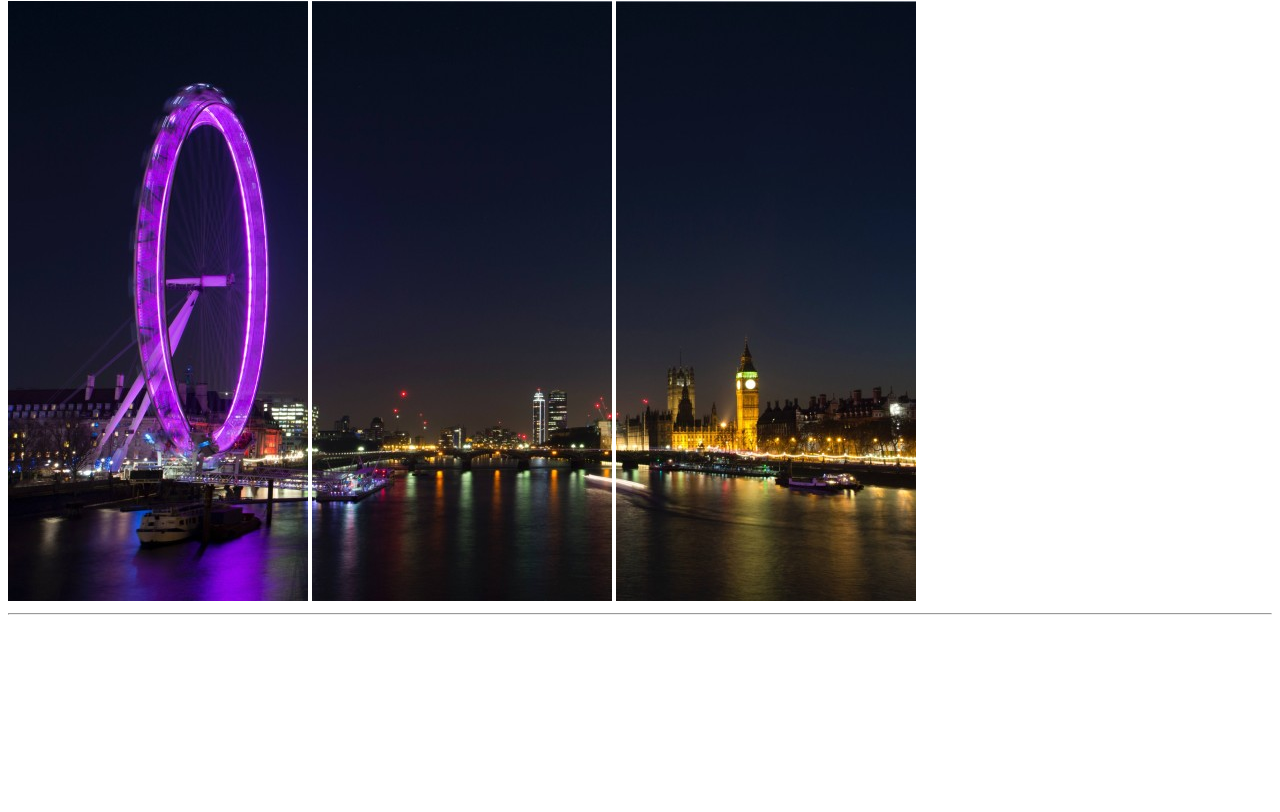
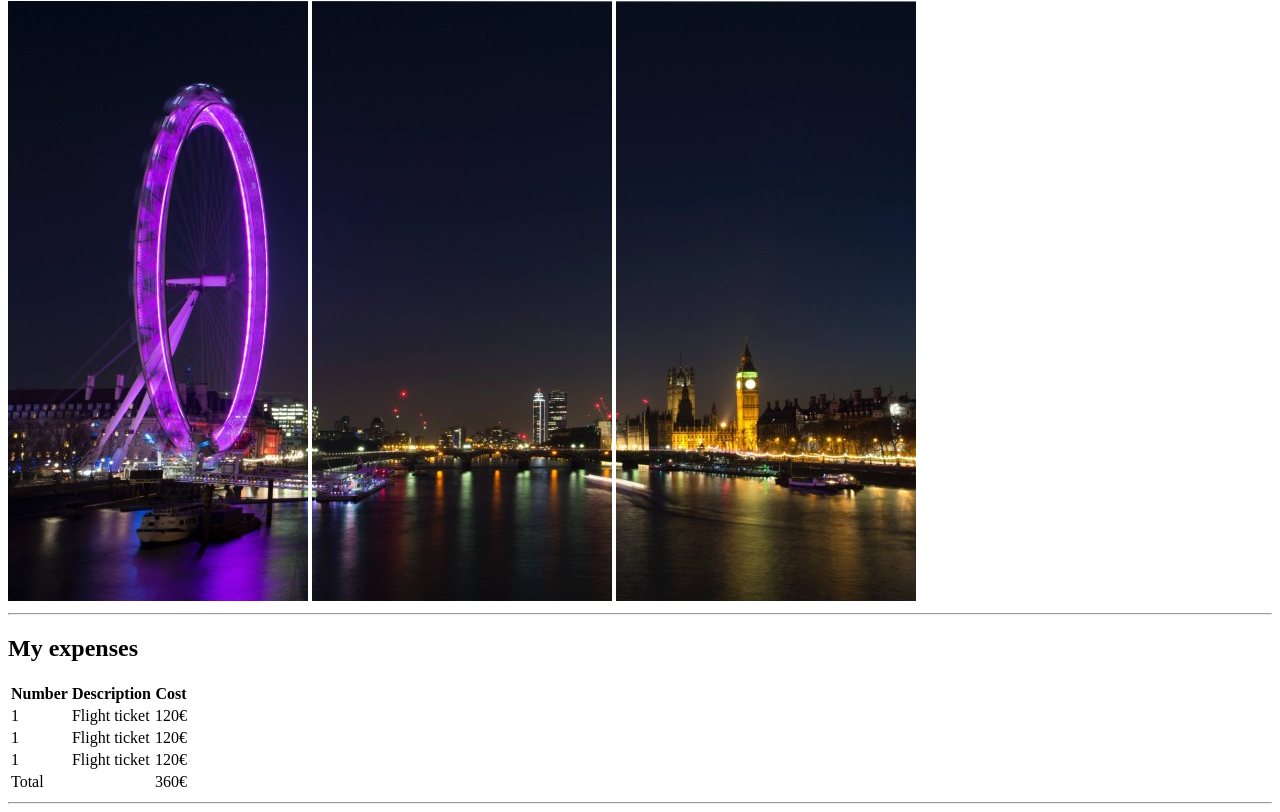
Before and after one commit to dav-montesano/html-london-trip, a plain HTML site: page index.html in a window 1280 px wide. Shown: the part 79-891 px from the top of the page. Before the commit the page ends 800 px from the top, so only its background shows below. Drawn offline with Linux system fonts and the light colour scheme.

Commit message:
feat: div table expenses

```diff
--- a/index.html
+++ b/index.html
@@ -14,5 +14,36 @@
         <img src="img/london-bigbang.jpg" alt="london big bang monument">
     </header>
     <hr>
+    <!-- div table my expenses -->
+     <div>
+        <h2>My expenses</h2>
+        <table>
+            <tr>
+                <th>Number</th>
+                <th>Description</th>
+                <th>Cost</th>
+            </tr>
+            <tr>
+                <td>1</td>
+                <td>Flight ticket</td>
+                <td>120€</td>
+            </tr>
+            <tr>
+                <td>1</td>
+                <td>Flight ticket</td>
+                <td>120€</td>
+            </tr>
+            <tr>
+                <td>1</td>
+                <td>Flight ticket</td>
+                <td>120€</td>
+            </tr>
+            <tr>
+                <td colspan="2">Total</td>
+                <td>360€</td>
+            </tr>
+        </table>
+        <hr>
+     </div>
 </body>
 </html>
```
